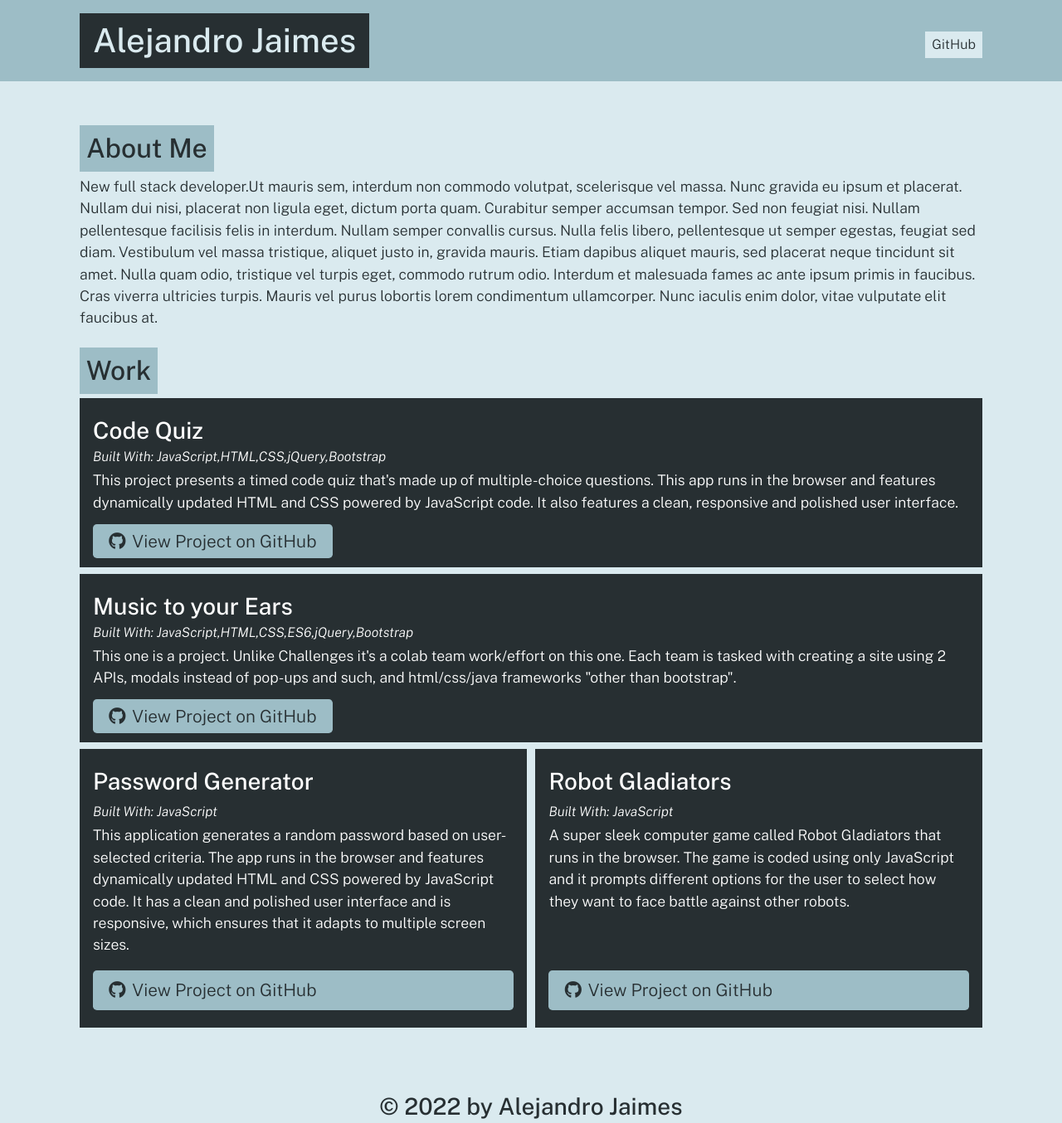
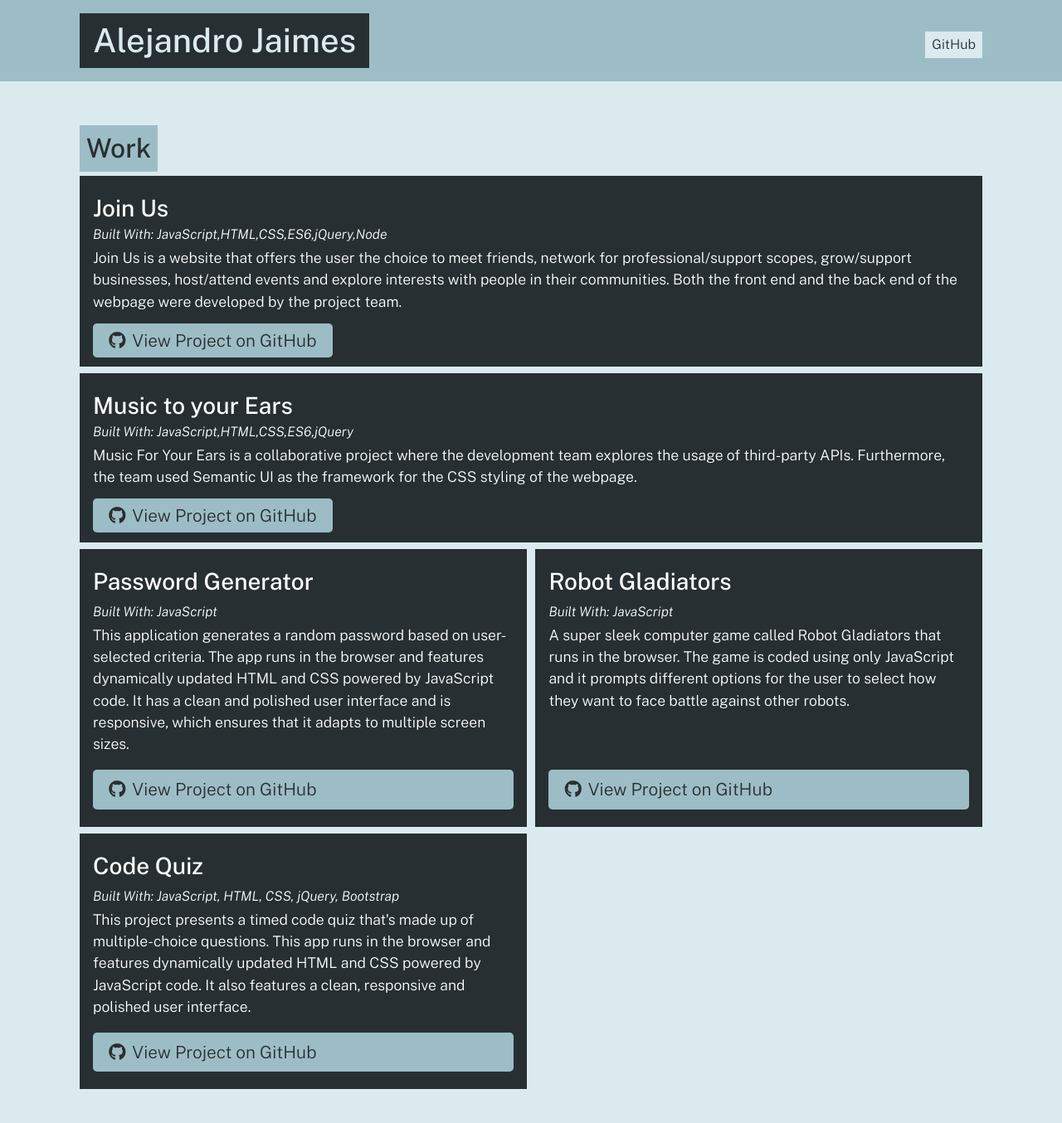
Before and after one commit to AlexJCturbo/portfolio-generator, a plain HTML site: page index.html in a window 1280 px wide. Shown: the top 1354 px of the page at 83% size. Drawn offline with nearby package versions, Linux system fonts and the light colour scheme.

Commit message:
edited readme file

```diff
--- a/index.html
+++ b/index.html
@@ -24,31 +24,26 @@
 
 		<main class="container my-5">
 
-		<section class="my-3" id="about">
-    	<h2 class="text-dark bg-primary p-2 display-inline-block">About Me</h2>
-    	<p>New full stack developer.Ut mauris sem, interdum non commodo volutpat, scelerisque vel massa. Nunc gravida eu ipsum et placerat. Nullam dui nisi, placerat non ligula eget, dictum porta quam. Curabitur semper accumsan tempor. Sed non feugiat nisi. Nullam pellentesque facilisis felis in interdum. Nullam semper convallis cursus. Nulla felis libero, pellentesque ut semper egestas, feugiat sed diam. Vestibulum vel massa tristique, aliquet justo in, gravida mauris. Etiam dapibus aliquet mauris, sed placerat neque tincidunt sit amet. Nulla quam odio, tristique vel turpis eget, commodo rutrum odio. Interdum et malesuada fames ac ante ipsum primis in faucibus. Cras viverra ultricies turpis. Mauris vel purus lobortis lorem condimentum ullamcorper. Nunc iaculis enim dolor, vitae vulputate elit faucibus at.</p>
-    </section>
-
 
     <section class="my-3" id="portfolio">
       <h2 class="text-dark bg-primary p-2 display-inline-block">Work</h2>
       <div class="flex-row justify-space-between">
 
           <div class="col-12 mb-2 bg-dark text-light p-3">
-					<h3 class="portfolio-item-title text-light">Code Quiz</h3>
+					<h3 class="portfolio-item-title text-light">Join Us</h3>
 						<h5 class="portfolio-languages">
-							Built With: JavaScript,HTML,CSS,jQuery,Bootstrap
+							Built With: JavaScript,HTML,CSS,ES6,jQuery,Node
 						</h5>
-            <p>This project presents a timed code quiz that's made up of multiple-choice questions. This app runs in the browser and features dynamically updated HTML and CSS powered by JavaScript code. It also features a clean, responsive and polished user interface.</p>
-            <a href="https://github.com/AlexJCturbo/code_quiz" class="btn"><i class="fab fa-github mr-2"></i>View Project on GitHub</a>
+            <p>Join Us is a website that offers the user the choice to meet friends, network for professional/support scopes, grow/support businesses, host/attend events and explore interests with people in their communities. Both the front end and the back end of the webpage were developed by the project team.</p>
+            <a href="https://github.com/AlexJCturbo/Join-Us" class="btn"><i class="fab fa-github mr-2"></i>View Project on GitHub</a>
           </div>
 
           <div class="col-12 mb-2 bg-dark text-light p-3">
 					<h3 class="portfolio-item-title text-light">Music to your Ears</h3>
 						<h5 class="portfolio-languages">
-							Built With: JavaScript,HTML,CSS,ES6,jQuery,Bootstrap
+							Built With: JavaScript,HTML,CSS,ES6,jQuery
 						</h5>
-            <p>This one is a project. Unlike Challenges it's a colab team work/effort on this one. Each team is tasked with creating a site using 2 APIs, modals instead of pop-ups and such, and html/css/java frameworks "other than bootstrap".</p>
+            <p>Music For Your Ears is a collaborative project where the development team explores the usage of third-party APIs. Furthermore, the team used Semantic UI as the framework for the CSS styling of the webpage.</p>
             <a href="https://github.com/AlexJCturbo/project-music" class="btn"><i class="fab fa-github mr-2"></i>View Project on GitHub</a>
           </div>
 
@@ -72,6 +67,15 @@
             <a href="https://github.com/AlexJCturbo/robot-gladiators" class="btn mt-auto"><i class="fab fa-github mr-2"></i>View Project on GitHub</a>
           </div>
 
+          <div class="col-12 col-md-6 mb-2 bg-dark text-light p-3 flex-column">
+						<h3 class="portfolio-item-title text-light">Code Quiz</h3>
+						<h5 class="portfolio-languages">
+							Built With: JavaScript, HTML, CSS, jQuery, Bootstrap
+						</h5>
+          	<p>This project presents a timed code quiz that's made up of multiple-choice questions. This app runs in the browser and features dynamically updated HTML and CSS powered by JavaScript code. It also features a clean, responsive and polished user interface.</p>
+            <a href="https://github.com/AlexJCturbo/code_quiz" class="btn mt-auto"><i class="fab fa-github mr-2"></i>View Project on GitHub</a>
+          </div>
+
       </div>
     </section>
 
```
